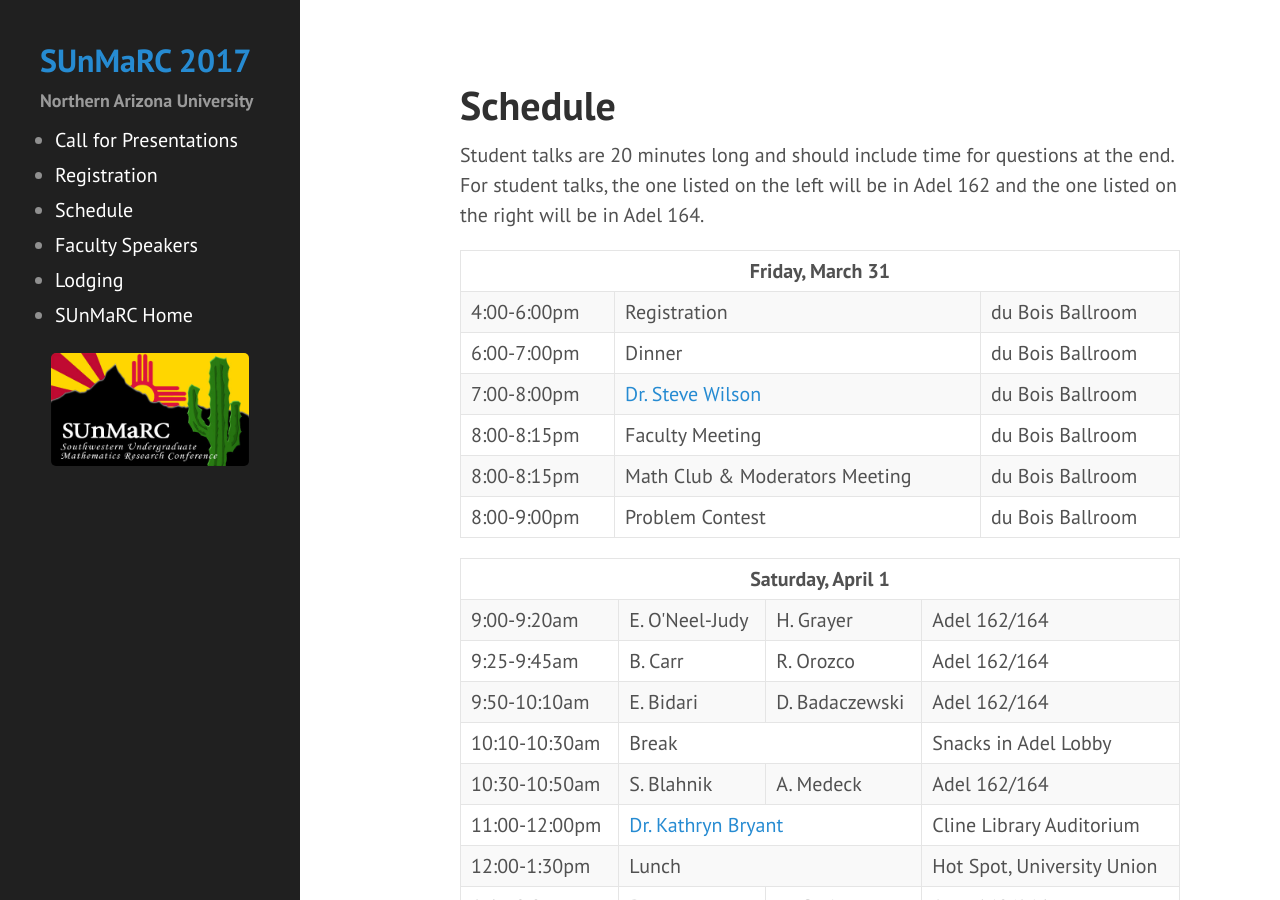
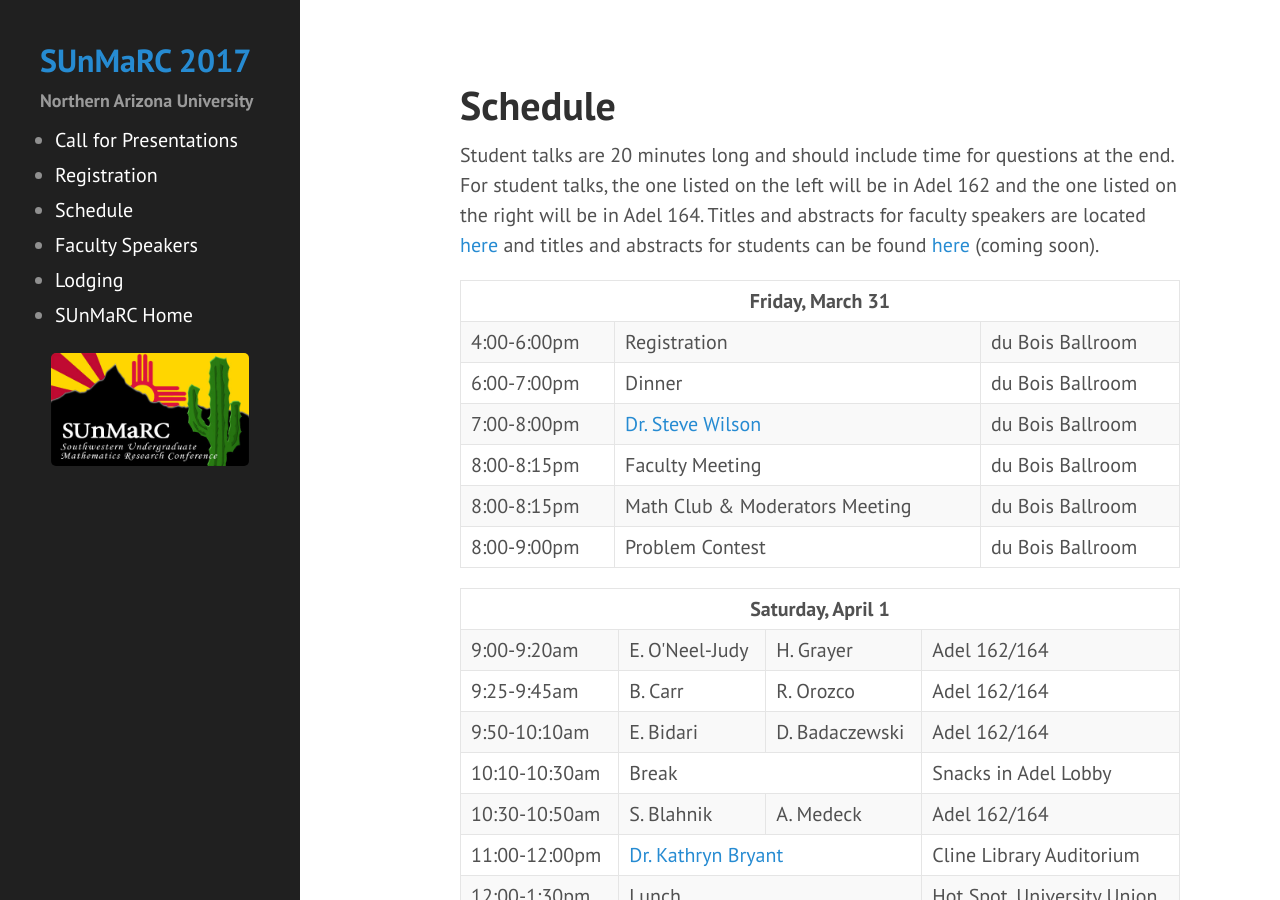
Before and after one commit to NAUMathStat/sunmarc2017, a Jekyll site: the page built from schedule.md, in a window 1280 px wide and 900 px high. Built offline with Jekyll 4.4.1, drawn with Linux system fonts in a browser that asks for light colours.

Commit message:
Update to schedule

```diff
--- a/schedule.md
+++ b/schedule.md
@@ -3,7 +3,7 @@ layout: page
 title: Schedule
 ---
 
-Student talks are 20 minutes long and should include time for questions at the end. For student talks, the one listed on the left will be in Adel 162 and the one listed on the right will be in Adel 164.
+Student talks are 20 minutes long and should include time for questions at the end. For student talks, the one listed on the left will be in Adel 162 and the one listed on the right will be in Adel 164. Titles and abstracts for faculty speakers are located [here](https://naumathstat.github.io/sunmarc2017/speakers/) and titles and abstracts for students can be found [here](https://naumathstat.github.io/sunmarc2017/abstracts.pdf/) (coming soon).
 
 <table>
 <thead>
```
